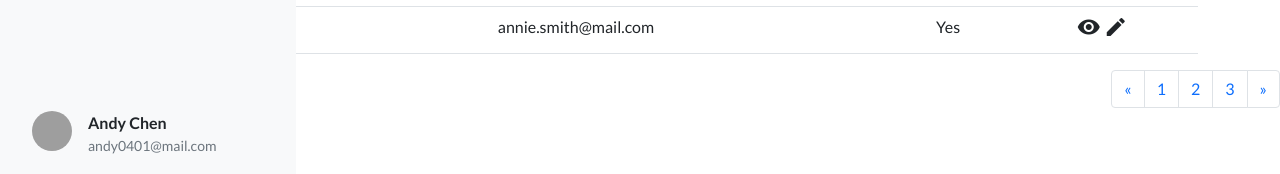
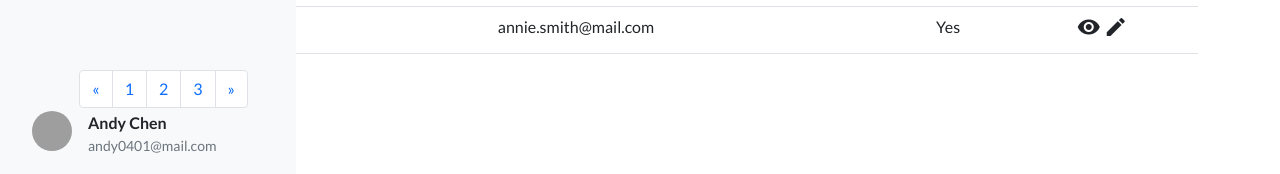
Before and after one commit to ptsai129/week5-assignment, a plain HTML site: page admin.html in a window 1280 px wide. Shown: the part 608-782 px from the top of the page. Drawn offline with nearby package versions, Linux system fonts and the light colour scheme; grey boxes are pictures that could not be loaded.

Commit message:
Update 2021-08-09T16:03:22.024Z

```diff
--- a/admin.html
+++ b/admin.html
@@ -271,6 +271,9 @@
 </div>
   </div>
   <nav aria-label="Page navigation example">
+    <div class="container">
+      <div class="row">
+        <div class="col-2">
     <ul class="pagination justify-content-end">
       <li class="page-item">
         <a class="page-link" href="#" aria-label="Previous">
@@ -286,6 +289,9 @@
         </a>
       </li>
     </ul>
+    </div>
+  </div>
+</div>
   </nav>
 
 
```
